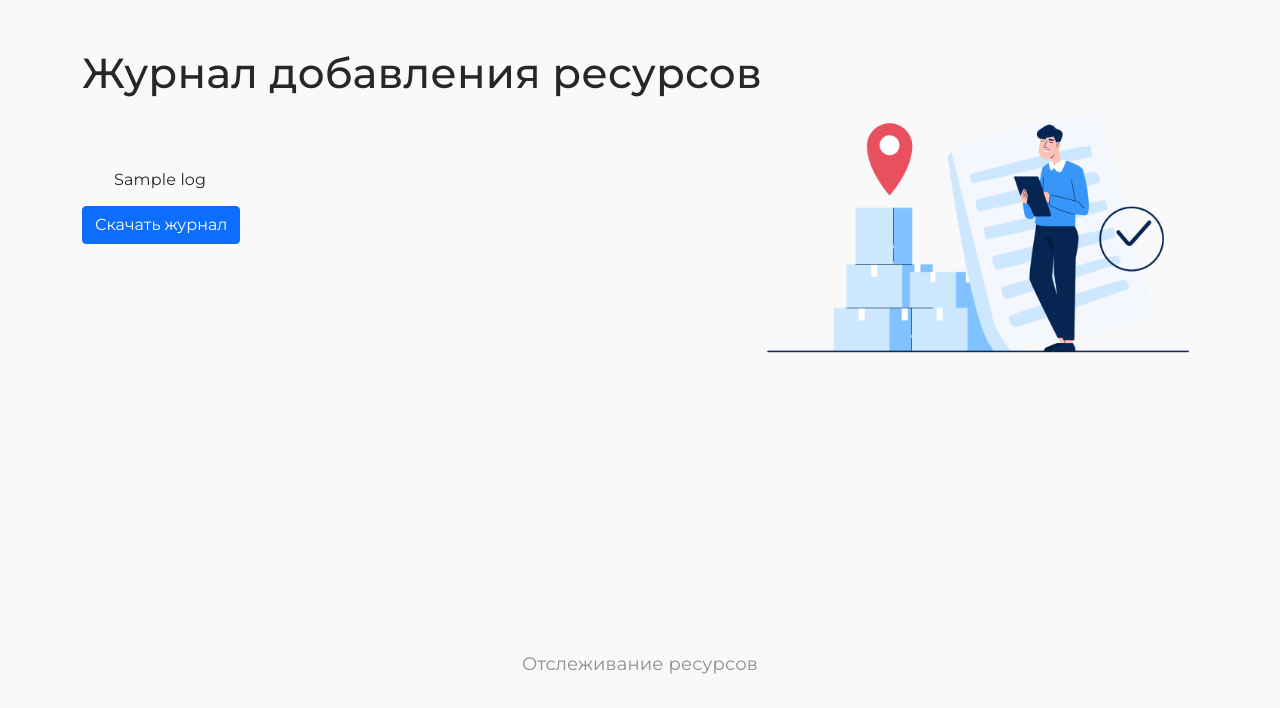
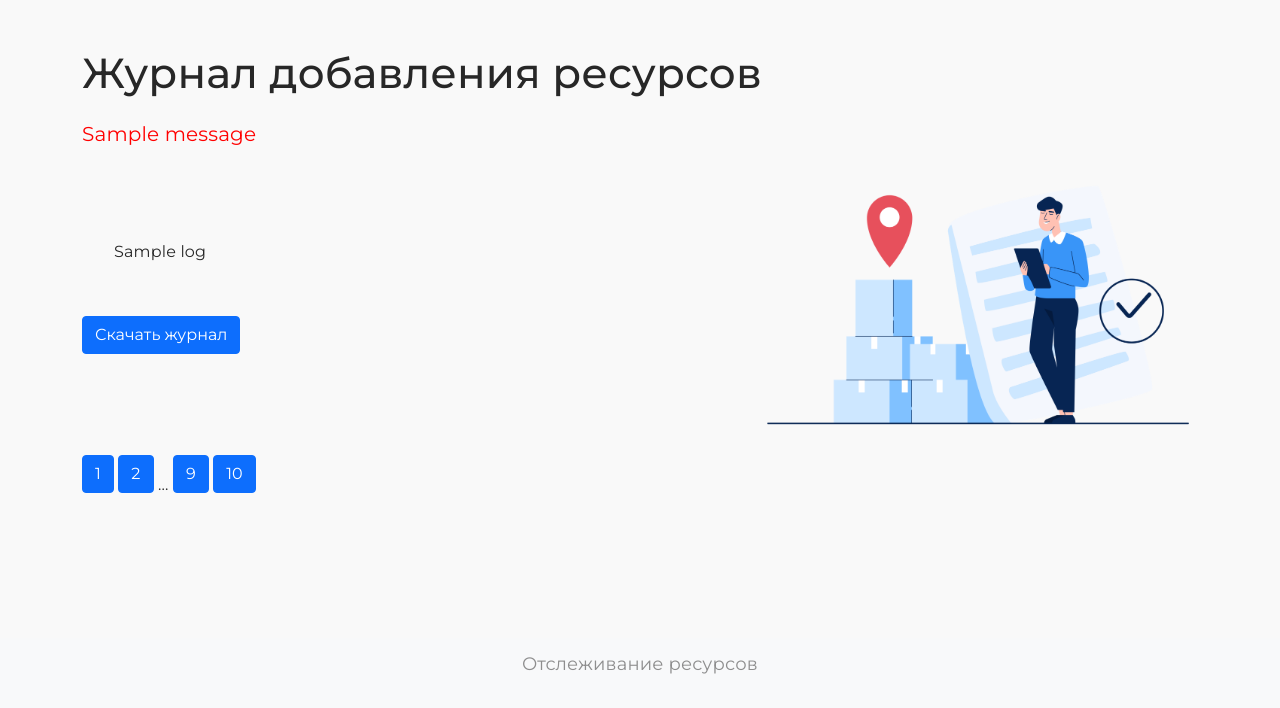
Before and after one commit to Kaydalova/resource_monitoring, a Python web app: template test_task_app/templates/logs.html in a window 1280 px wide. Shown: the part 92-800 px from the top of the page. Run offline with Jinja, Linux system fonts and the light colour scheme; the template is opened without the code that fills it: most values are stand-ins (such as "Sample title", 1, 10 or a date in 2020); one stand-in notice (Sample message) is shown.

Commit message:
pagen on logs page added

```diff
--- a/config.yaml
+++ b/config.yaml
@@ -15,3 +15,8 @@ monitoring:
 
 api_views:
   logs_limit_config: 50
+
+
+views:
+  news_per_page: 10
+  logs_per_page: 10
--- a/settings.py
+++ b/settings.py
@@ -13,7 +13,11 @@ port = config['database']['port']
 username = config['database']['username']
 password = config['database']['password']
 name = config['database']['dbname']
+
 logs_limit_config = config['api_views']['logs_limit_config']
+
+news_per_page = config['views']['news_per_page']
+logs_per_page= config['views']['logs_per_page']
 
 # проверять каждые N секунд
 check_period = config['monitoring']['check_period']
--- a/test_task_app/async_services.py
+++ b/test_task_app/async_services.py
@@ -31,9 +31,9 @@ async def create_new_source(source: tuple):
             status_check_logger.info(SOURCE_TIMEOUT.format(source[0]))
         protocol, domain, zone, path, params = source[-1].groups()
         if status_code == 200:
-            is_awailable = True
+            is_available = True
         else:
-            is_awailable = False
+            is_available = False
         if params:
             params_list = params.split('&')
             params_dict = dict([tuple(a.split('=')) for a in params_list])
@@ -47,7 +47,7 @@ async def create_new_source(source: tuple):
         params=params_dict,
         full_link=source[0],
         status_code=str(status_code),
-        is_awailable=is_awailable)
+        is_available=is_available)
     async_session = AsyncSessionLocal()
     async with async_session as session:
         session.add(new_source)
--- a/test_task_app/constants.py
+++ b/test_task_app/constants.py
@@ -1,5 +1,5 @@
 # Настройки мониторинга
-KEEP_UNAWAILABLE_FOR = 60*60*24   # удалять если ресурс недоступен 24 часа
+KEEP_UNavailable_FOR = 60*60*24   # удалять если ресурс недоступен 24 часа
 CHECK_SOURCE_STATUS_EVERY = 60  # проверять каждые 1200 секунд
 
 
--- a/test_task_app/models.py
+++ b/test_task_app/models.py
@@ -18,7 +18,7 @@ class Source(db.Model):
     full_link = db.Column(db.String)
     status_code = db.Column(db.String)
     status_check_error = db.Column(db.Integer, default=0)
-    is_awailable = db.Column(db.Boolean)
+    is_available = db.Column(db.Boolean)
     screenshot = db.Column(db.LargeBinary)
 
     def to_dict(self):
--- a/test_task_app/monitoring.py
+++ b/test_task_app/monitoring.py
@@ -30,10 +30,10 @@ async def check_source_status(source):
 
         if status_code == 200:
             source.status_check_error = 0
-            source.is_awailable = True
+            source.is_available = True
         else:
             source.status_check_error += 1
-            source.is_awailable = False
+            source.is_available = False
 
         async_session = AsyncSessionLocal()
         async with async_session as session:
--- a/test_task_app/services.py
+++ b/test_task_app/services.py
@@ -74,9 +74,9 @@ def create_new_source(pattern_match, source):
     except Exception:
         status = None
     if status == 200:
-        is_awailable = True
+        is_available = True
     else:
-        is_awailable = False
+        is_available = False
 
     if params:
         params_list = params.split('&')
@@ -91,7 +91,7 @@ def create_new_source(pattern_match, source):
         params=params_dict,
         full_link=source,
         status_code=status,
-        is_awailable=is_awailable)
+        is_available=is_available)
     db.session.add(new_source)
     db.session.commit()
     db.session.refresh(new_source)
--- a/test_task_app/templates/all_sources.html
+++ b/test_task_app/templates/all_sources.html
@@ -27,7 +27,7 @@
       <input type="text" name="domain_zone" placeholder="Доменная зона" class="form-control">
     </div>
     <div class="col-auto">
-      <select name="is_awailable" class="form-select">
+      <select name="is_available" class="form-select">
           <option value="">Статус доступности</option>
           <option value="True">Доступен</option>
           <option value="False">Недоступен</option>
--- a/test_task_app/templates/logs.html
+++ b/test_task_app/templates/logs.html
@@ -5,6 +5,21 @@
   <section class="container my-5">
     <div class="row">
       <h1>Журнал добавления ресурсов</h1>
+
+    <!-- Flash сообщения -->
+    <br>
+    <p class="py-3 mb-3">
+      {% with messages = get_flashed_messages() %}
+        {% if messages %}
+          {% for message in messages %}
+          <span style="color: red">{{ message }}</span>
+          {% endfor %}
+        {% endif %}
+      {% endwith %}
+    </p>
+    <br>
+
+    <!-- Основной контент -->
       <div class="col-12 col-lg-7 my-5">
         {% if logs %}
         <ul>
@@ -14,8 +29,9 @@
           </ul>
           {% else %}
           <p>Кажется в журнале пока нет ни одной записи!</p>
-
           {% endif %}
+          <br>
+          <br>
           <a href="/download_logs"><button class="btn btn-primary">Скачать журнал</button></a>
       </div>
 
@@ -27,6 +43,45 @@
         />
       </div>
     </div>
+    <br>
+
+    <!-- Пагинация -->
+    <div>
+      {% if current_page > 3 %}
+      <a class="btn btn-primary mb-4"
+      href="{{ url_for('get_logs_view', page=1) }}">{{ 1 }}</a>...
+      {% endif %}
+
+      {% if current_page > 1 and total > current_page+2 %}
+      <a class="btn btn-primary mb-4"
+      href="{{ url_for('get_logs_view', page=current_page-1) }}">{{ current_page-1 }}</a>
+      {% endif %}
+      {% if total > current_page+2 %}
+      <a class="btn btn-primary mb-4"
+      href="{{ url_for('get_logs_view', page=current_page) }}">{{ current_page }}</a>
+      <a class="btn btn-primary mb-4"
+      href="{{ url_for('get_logs_view', page=current_page+1) }}">{{ current_page+1 }}</a>
+      ...
+      {% endif %}
+
+
+      {% if current_page+2 == total%}
+      <a class="btn btn-primary mb-4"
+      href="{{ url_for('get_logs_view', page=current_page) }}">{{ current_page }}</a>
+      <a class="btn btn-primary mb-4"
+      href="{{ url_for('get_logs_view', page=total-1) }}">{{ total-1 }}</a>
+      <a class="btn btn-primary mb-4"
+      href="{{ url_for('get_logs_view', page=total) }}">{{ total }}</a>
+
+    {% else %}
+    <a class="btn btn-primary mb-4"
+    href="{{ url_for('get_logs_view', page=total-1) }}">{{ total-1 }}</a>
+
+    <a class="btn btn-primary mb-4"
+      href="{{ url_for('get_logs_view', page=total) }}">{{ total }}</a>
+    {% endif %}
+    </div>
+
   </section>
 </main>
 {% endblock %}
--- a/test_task_app/templates/news.html
+++ b/test_task_app/templates/news.html
@@ -99,6 +99,7 @@
       href="{{ url_for('news_view', page=total) }}">{{ total }}</a>
     {% endif %}
     </div>
+
   </section>
 </main>
 {% endblock %}
```
Also changed, not shown: test_task_app/api_views.py (+4 -4 lines), test_task_app/views.py (+20 -7 lines), README.md, 4 other files.
